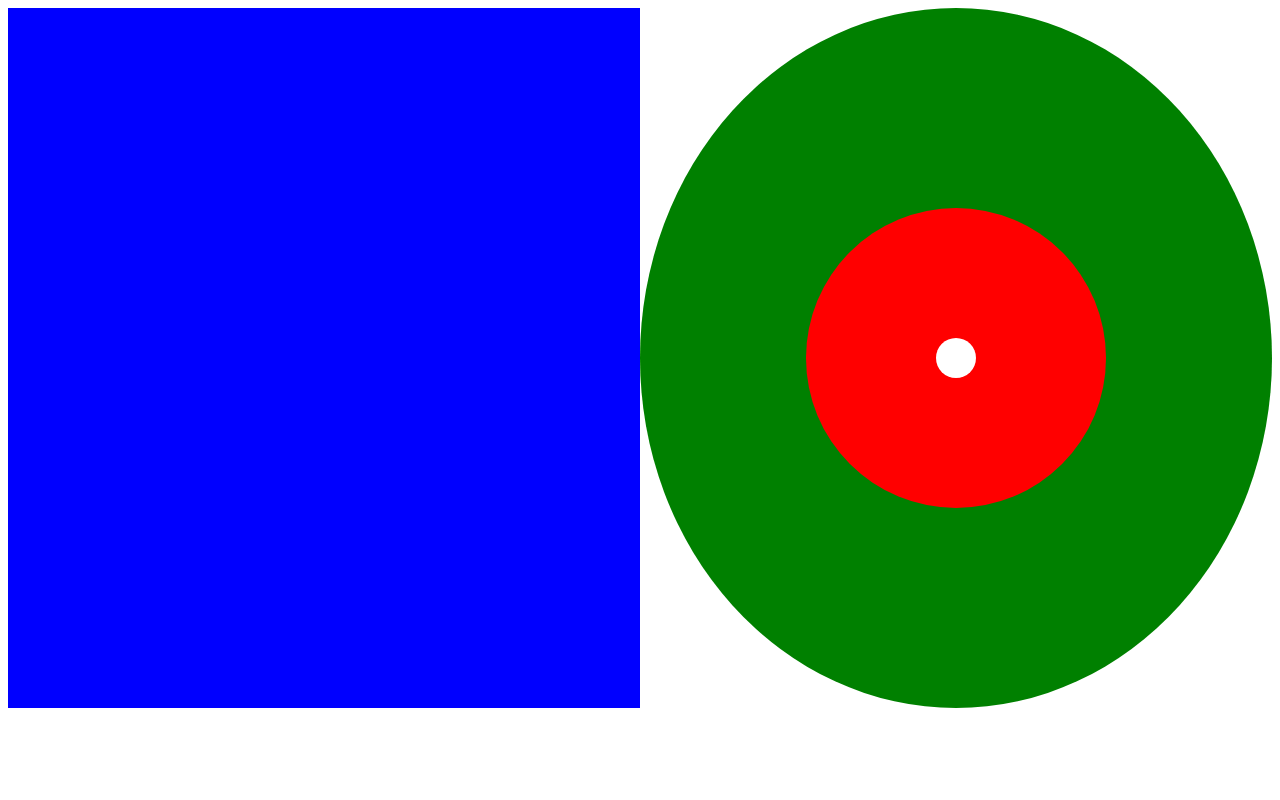
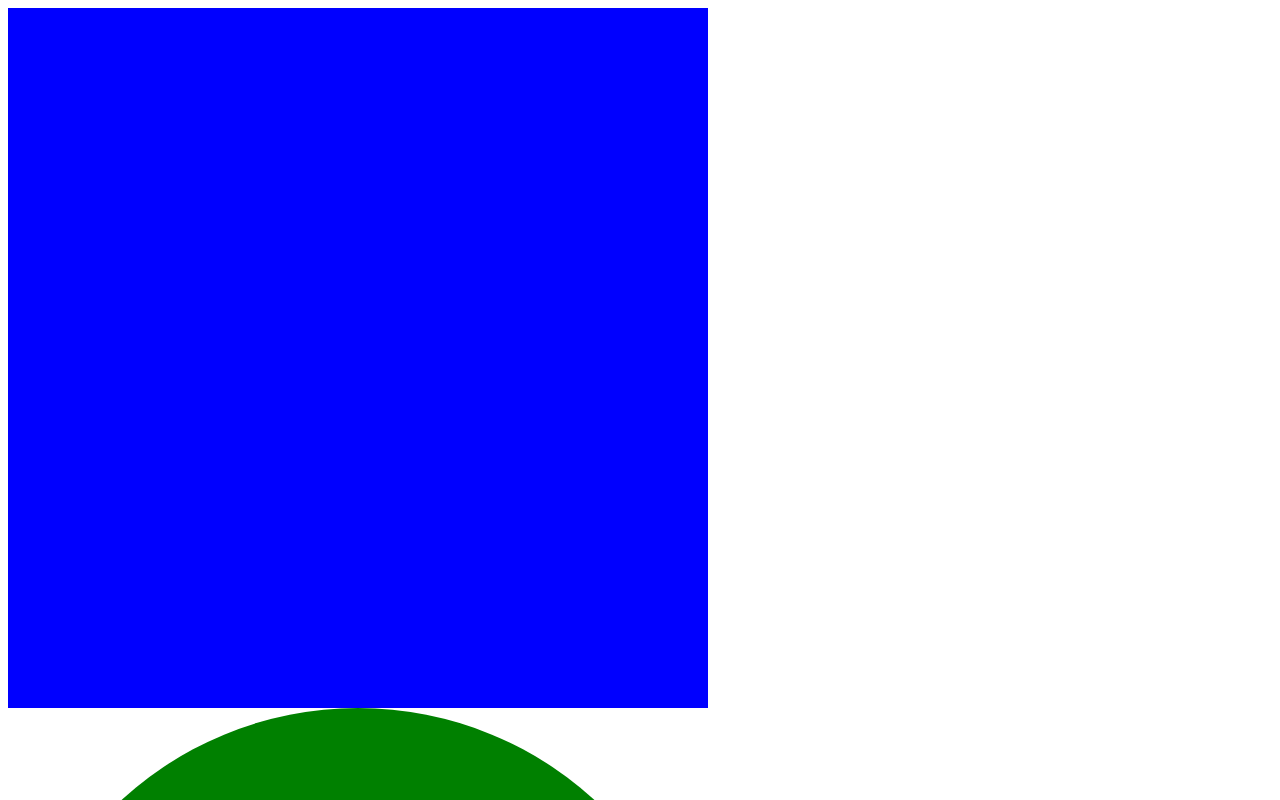
Before and after one commit to Johanson25/EjemploGit, a website built with Parcel: page src/index.html in a window 1280 px wide. Shown: the top 800 px of the page. Built offline with nearby package versions, Linux system fonts and the light colour scheme.

Commit message:
modifique container con dos r

```diff
--- a/src/index.html
+++ b/src/index.html
@@ -9,7 +9,7 @@
 </head>
 <body>
 
-    <div class="container">
+    <div class="containerr">
 
         <div class="caratula"></div>
 
```
